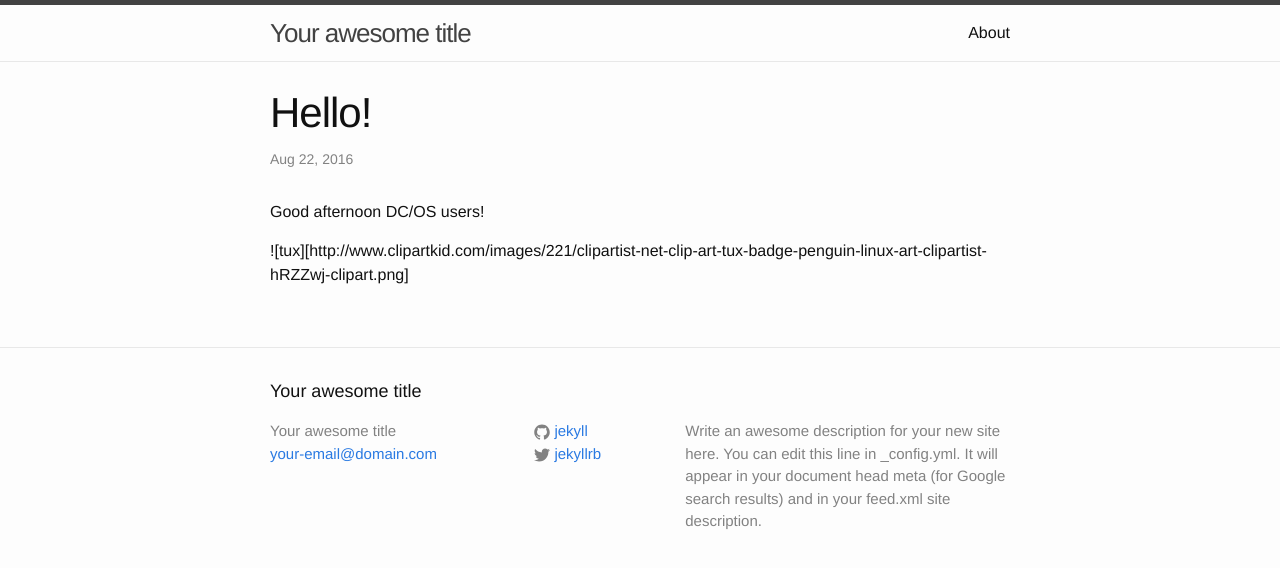
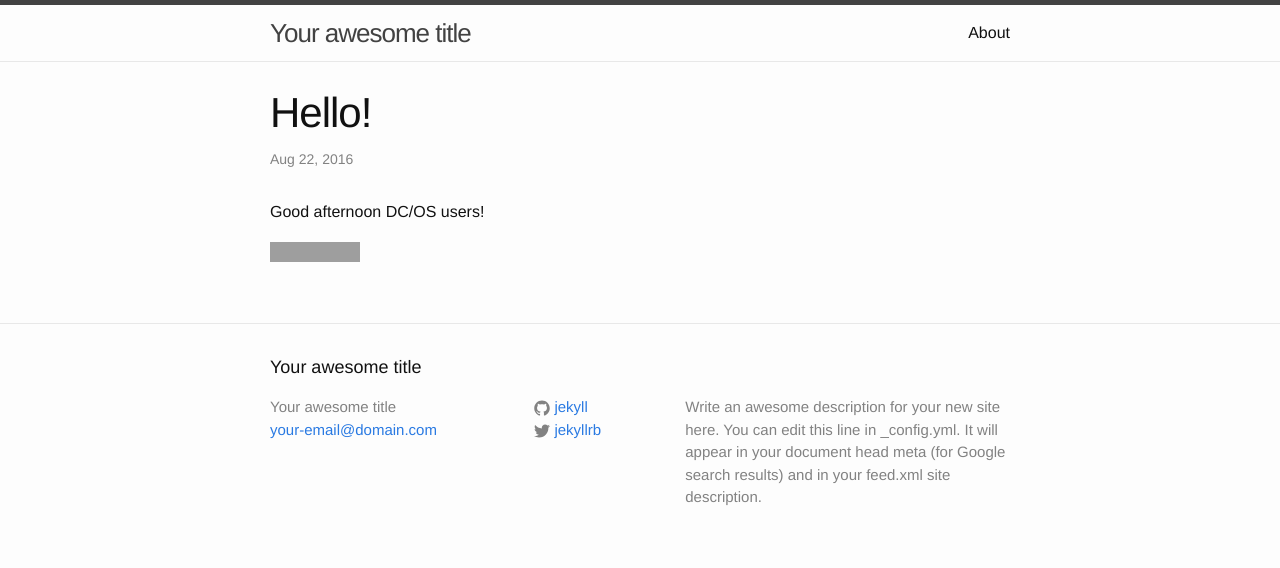
Before and after one commit to ssk2/cd-demo, a Jekyll site: the page built from site/_posts/2016-08-22-welcome-to-linuxcon.markdown, in a window 1280 px wide. Shown: the top 568 px of the page. Built offline with Jekyll 4.4.1, drawn with Linux system fonts in a browser that asks for light colours; grey boxes are pictures that could not be loaded.

Commit message:
Fix penguin.

```diff
--- a/site/_posts/2016-08-22-welcome-to-linuxcon.markdown
+++ b/site/_posts/2016-08-22-welcome-to-linuxcon.markdown
@@ -7,4 +7,4 @@ date:   2016-08-22 09:00:00 -0400
 
 Good afternoon DC/OS users!
 
-![tux][http://www.clipartkid.com/images/221/clipartist-net-clip-art-tux-badge-penguin-linux-art-clipartist-hRZZwj-clipart.png]
+![tux](http://www.clipartkid.com/images/221/clipartist-net-clip-art-tux-badge-penguin-linux-art-clipartist-hRZZwj-clipart.png)
```
